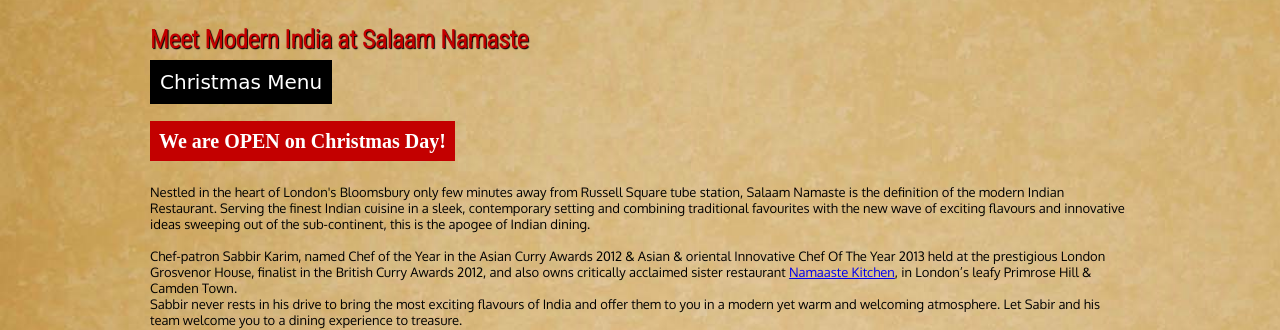
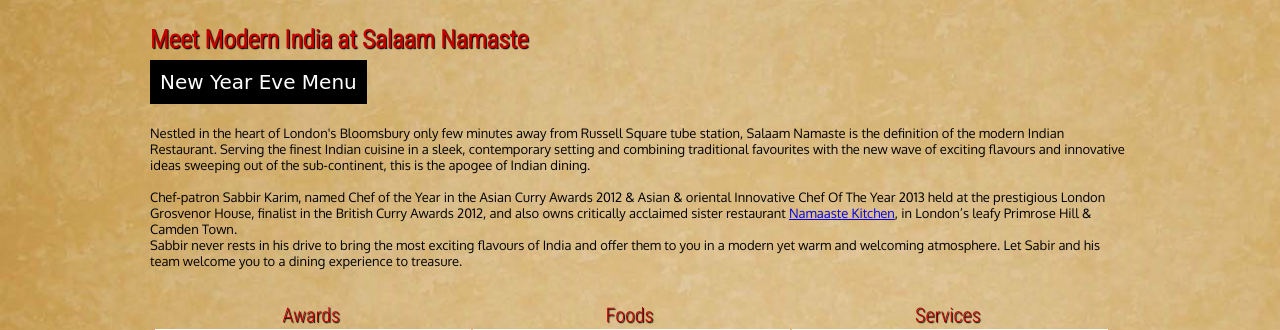
Before and after one commit to SudoClan/salaamnamaste, a PHP site: page / in a window 1280 px wide. Shown: the part 825-1155 px from the top of the page. Run offline with PHP 8.4, Linux system fonts and the light colour scheme; some libraries are stand-ins or nearby versions.

Commit message:
Removed christmas menu and added new year eve menu.

```diff
--- a/content-information/homepage.php
+++ b/content-information/homepage.php
@@ -3,9 +3,7 @@
 <div id="content">
 <h1>Meet Modern India at Salaam Namaste</h1>
 <div style="text-align: left;">
-<a href="pdf/Christmas-NK-SN-2017.pdf" target="_blank" style="border: 1px solid black; padding: 9px; background: black; color: white; font-size: 20px; text-decoration: none; font-family: cursive;">Christmas Menu</a>
-<br /><br /><br />
-<a target="_blank" style="padding: 9px; background: #C30000; color: white; font-size: 20px; text-decoration: none; font-weight:bold;">We are OPEN on Christmas Day!</a>
+<a href="pdf/New-Year-Eve-Menu.pdf" target="_blank" style="border: 1px solid black; padding: 9px; background: black; color: white; font-size: 20px; text-decoration: none; font-family: cursive;">New Year Eve Menu</a>
 </div>
 <br />
 <p>Nestled in the heart of London's Bloomsbury only few minutes away from Russell Square tube station, Salaam Namaste is the definition of the modern Indian Restaurant. Serving the finest Indian cuisine in a sleek, contemporary setting and combining traditional favourites with the new wave of exciting flavours and innovative ideas sweeping out of the sub-continent, this is the apogee of Indian dining.
```
Also changed, not shown: 2 other files.
